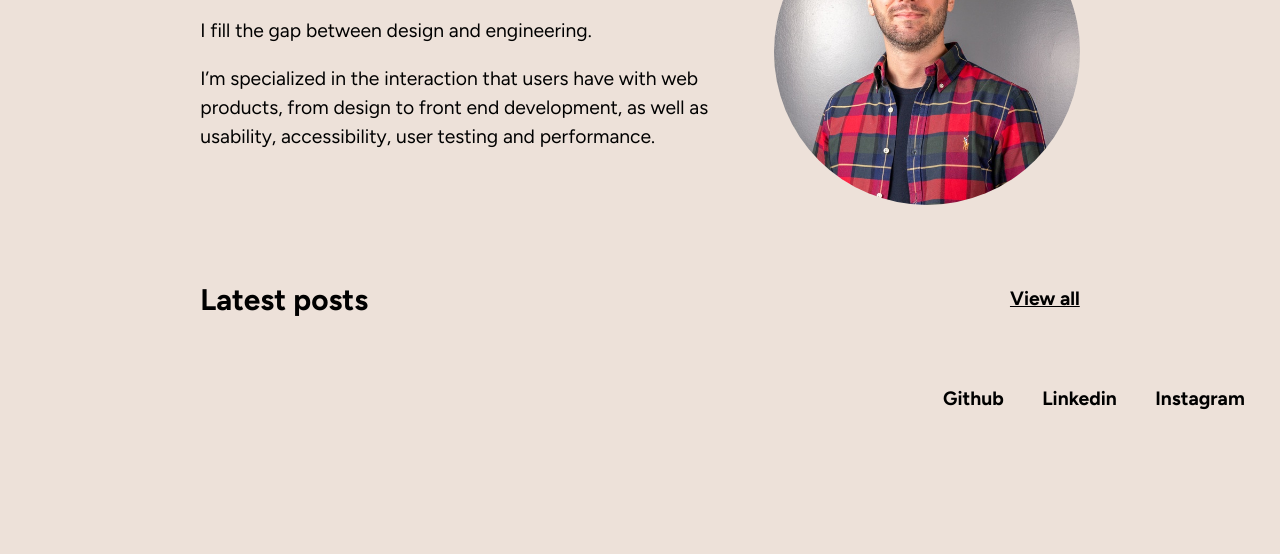
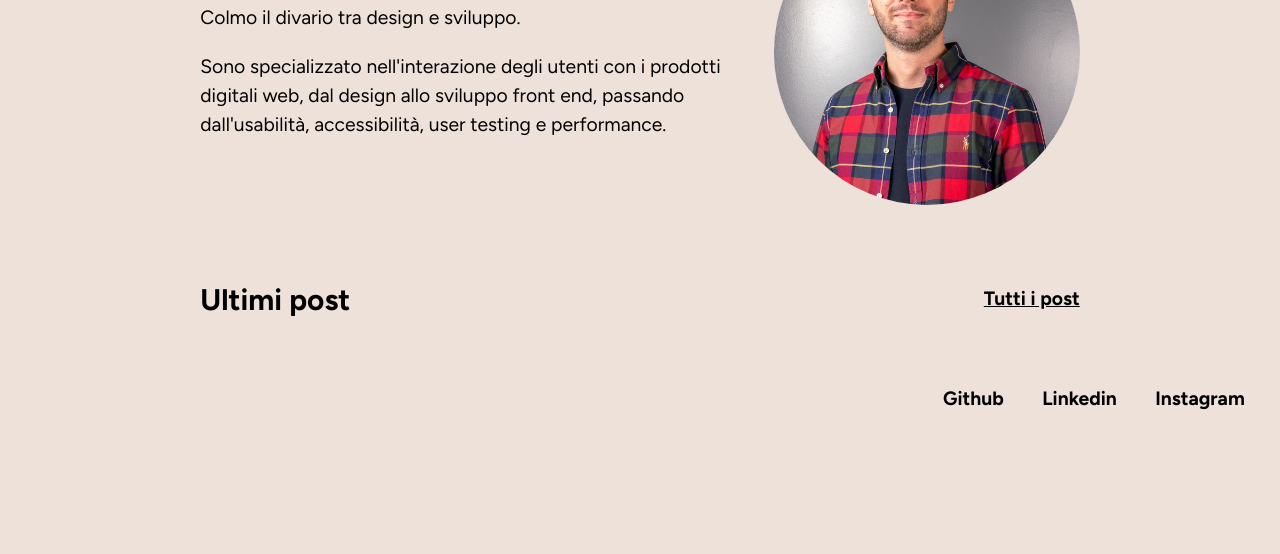
Before and after one commit to acespace90/personal-website, an Eleventy site: page src/index.njk in a window 1280 px wide. Shown: the part 246-800 px from the top of the page. Built offline with nearby package versions, Linux system fonts and the light colour scheme; Eleventy itself is replaced by a stand-in of ours; files that its build step writes are made by us from their sources.

Commit message:
Translates to IT

```diff
--- a/src/_includes/opening.njk
+++ b/src/_includes/opening.njk
@@ -1,9 +1,11 @@
 <div class="c-opening">
   <div class="c-opening__content">
-    <h1>Hi, I’m Antonio.</h1>
+    <h1 class="c-opening__title">Ciao, sono Antonio.</h1>
     <p class="c-opening__subtitle">Creative Technologist & UX Engineer</p>
-    <p>I fill the gap between design and engineering.</p>
-    <p>I’m specialized in the interaction that users have with web products, from design to front end development, as well as usability, accessibility, user testing and performance.</p>
+    {# <p>I fill the gap between design and engineering.</p>
+    <p>I’m specialized in the interaction that users have with web products, from design to front end development, as well as usability, accessibility, user testing and performance.</p> #}
+    <p>Colmo il divario tra design e sviluppo.</p>
+    <p>Sono specializzato nell'interazione degli utenti con i prodotti digitali web, dal design allo sviluppo front end, passando dall'usabilità, accessibilità, user testing e performance.</p>
   </div>
   <div class="c-opening__image-container">
     <img src="./assets/img/profile-pic.jpg" class="c-opening__pic" alt="Pic of me in a red plaid shirt">
--- a/src/index.njk
+++ b/src/index.njk
@@ -11,8 +11,8 @@ title: Home
 <div class="o-small-container">
 
   <div class="o-antipodes">
-    <h2 class="typo-level-2">Latest posts</h2>
-    <a href="/posts" class="typo-level-0"><strong>View all</strong></a>
+    <h2 class="typo-level-2">Ultimi post</h2>
+    <a href="/posts" class="typo-level-0"><strong>Tutti i post</strong></a>
   </div>
 
   <div class="o-grid o-grid--2-cols">
--- a/src/scss/08-components/_components.opening.scss
+++ b/src/scss/08-components/_components.opening.scss
@@ -12,7 +12,7 @@
 }
 
 .c-opening__title {
-  // font-size: var(--typo-5);
+  font-size: var(--typo-4);
 }
 
 .c-opening__subtitle {
```
Also changed, not shown: assets/css/main.css, public/assets/css/main.css, public/index.html, 1 other file.
